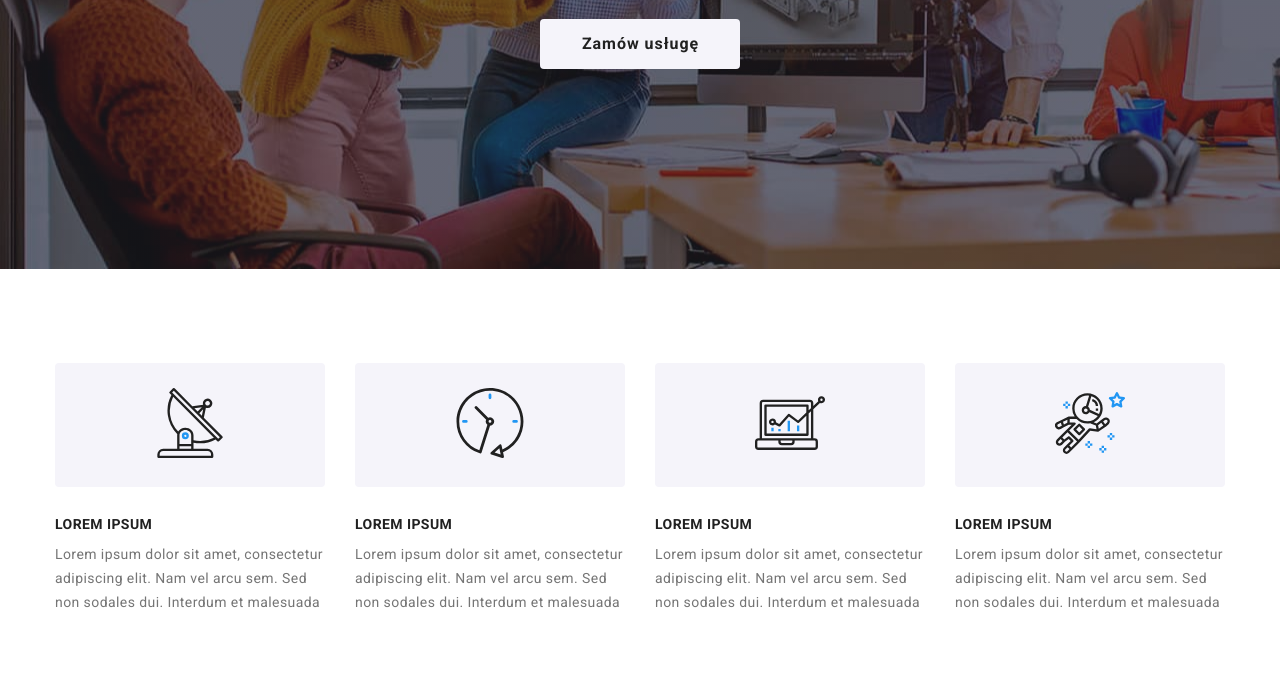
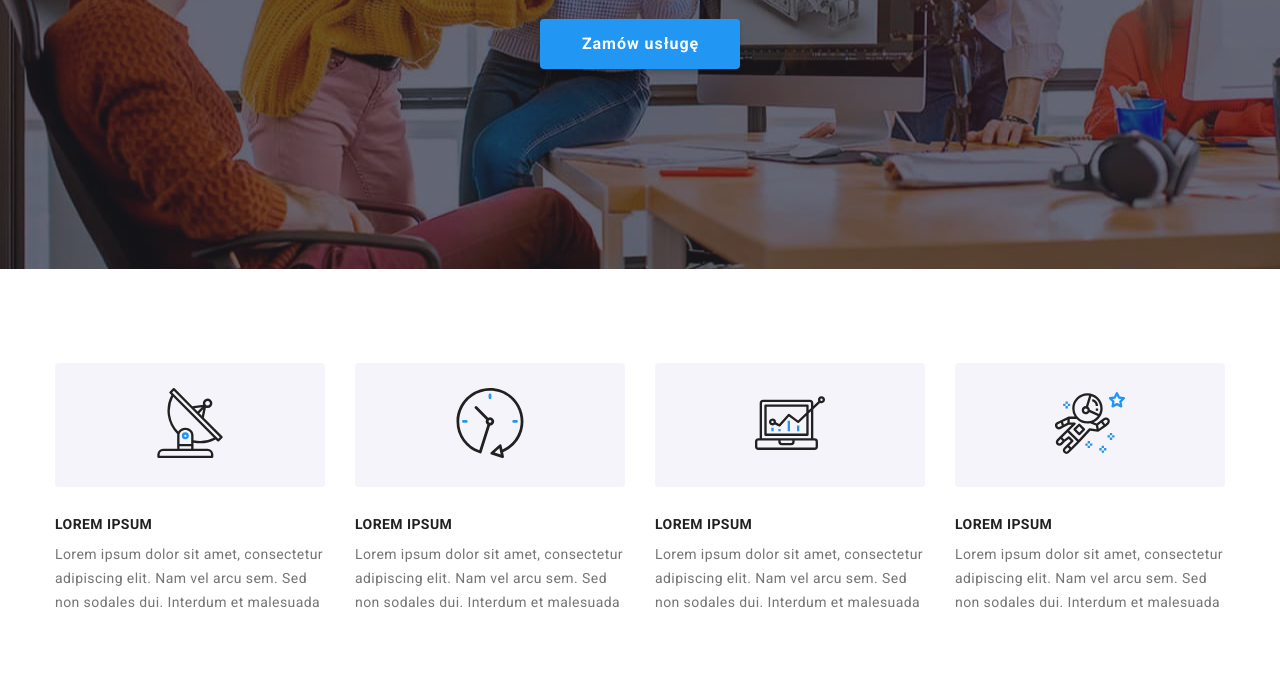
Before and after one commit to MarcinBolt/goit-markup-hw-05, a plain HTML site: page index.html in a window 1280 px wide. Shown: the part 411-1100 px from the top of the page. Drawn offline with nearby package versions, Linux system fonts and the light colour scheme.

Commit message:
fixed button color

```diff
--- a/css/styles.css
+++ b/css/styles.css
@@ -164,29 +164,17 @@ button[type='button'] {
   text-align: center;
 }
 .section-top-button {
-  background: var(--brand-background-more-gray);
-  color: var(--brand-font-color-dark);
+  background: var(--logo-color-blue);
+  box-shadow: 0px 4px 4px rgba(0, 0, 0, 0.15);
+  color: var(--brand-color-white);
   border-radius: 4px;
   border: 0px;
-  font-family: 'Roboto';
   font-weight: 700;
   font-size: 16px;
   line-height: 1.875;
   align-items: center;
   letter-spacing: 0.06em;
   padding: 10px 41px 10px 42px;
-  transition: color, background, border, box-shadow;
-  transition-duration: 250ms;
-  transition-timing-function: cubic-bezier(0.4, 0, 0.2, 1);
-}
-.section-top-button:hover,
-.section-top-button:focus {
-  background: var(--logo-color-blue);
-  box-shadow: 0px 4px 4px rgba(0, 0, 0, 0.15);
-  color: var(--brand-color-white);
-  transition: color, background, border, box-shadow;
-  transition-duration: 250ms;
-  transition-timing-function: cubic-bezier(0.4, 0, 0.2, 1);
 }
 
 .content-division {
```
